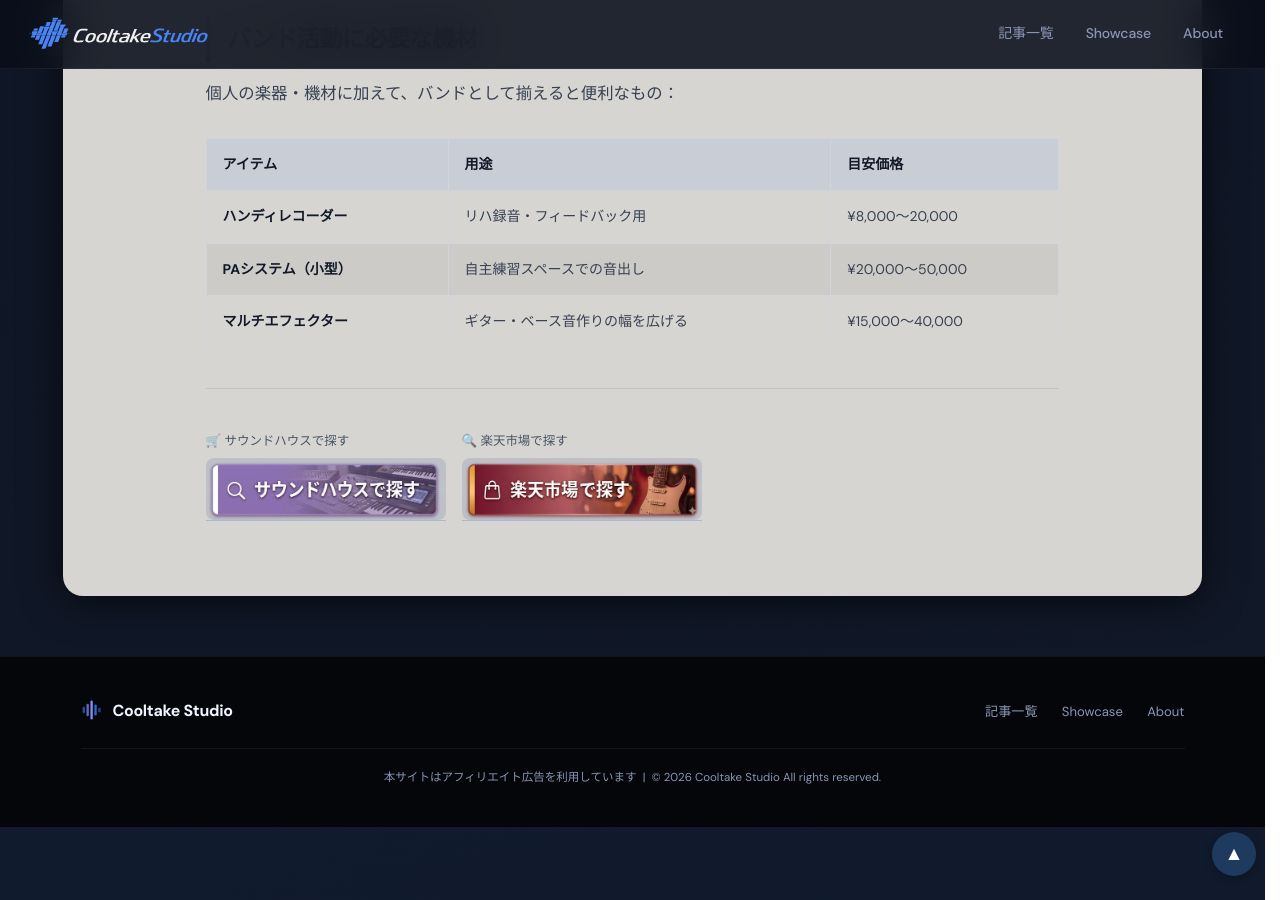
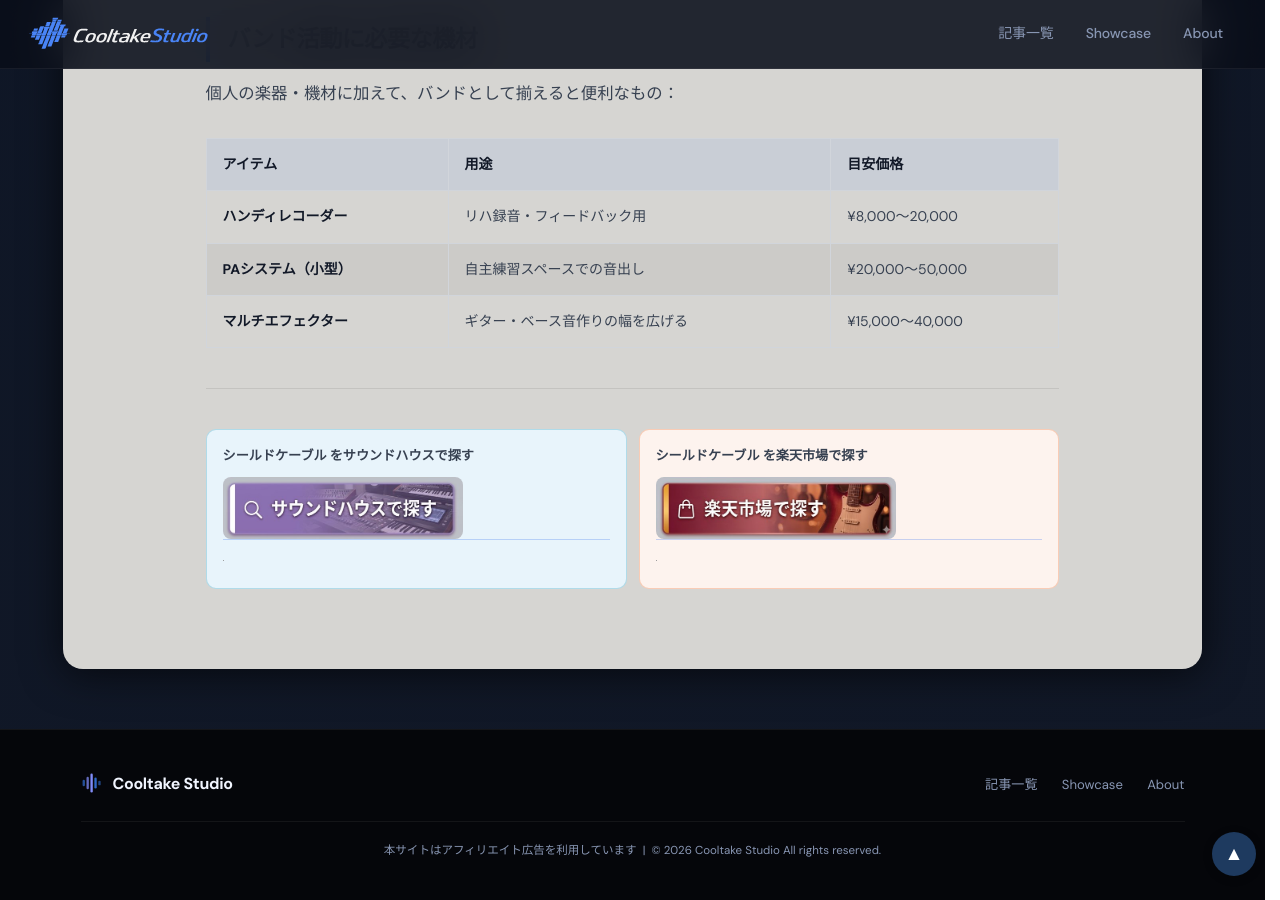
Before and after one commit to cooltake/cooltake-staging, a Jekyll site: the page built from _posts/2026-05-24-band-guide.md, in a window 1280 px wide and 900 px high, scrolled down 4446 px. Built offline with Jekyll 4.4.1, drawn with Linux system fonts in a browser that asks for light colours; some web fonts are replaced; grey boxes are pictures that could not be loaded.

Commit message:
style: unify shop buttons to new design

```diff
--- a/_posts/2026-05-24-band-guide.md
+++ b/_posts/2026-05-24-band-guide.md
@@ -122,9 +122,15 @@
 
 ---
 
-<div style="display:flex;flex-wrap:wrap;gap:1rem;margin:1rem 0;">
-<div><span style="display:block;font-size:.78rem;color:#4b5563;margin-bottom:4px;">🛒 サウンドハウスで探す</span>
-<a href="https://h.accesstrade.net/sp/cc?rk=01001xqc00os63&url=https%3A%2F%2Fwww.soundhouse.co.jp%2Fsearch%2Findex%2F%3Fsearch_all%3D%E3%82%B7%E3%83%BC%E3%83%AB%E3%83%89%E3%82%B1%E3%83%BC%E3%83%96%E3%83%AB" rel="nofollow" referrerpolicy="no-referrer-when-downgrade" style="display:inline-block;text-decoration:none;"><img src="/assets/images/btn-soundhouse.jpg" alt="サウンドハウスで探す" width="240" style="height:auto;border-radius:8px;display:block;"></a></div>
-<div><span style="display:block;font-size:.78rem;color:#4b5563;margin-bottom:4px;">🔍 楽天市場で探す</span>
-<a href="https://hb.afl.rakuten.co.jp/hgc/0b15ddc7.28c5c9ed.0b15ddc8.5d23dd4d/?pc=https%3A%2F%2Fsearch.rakuten.co.jp%2Fsearch%2Fmall%2F%E3%82%A8%E3%83%AC%E3%82%AD%E3%82%AE%E3%82%BF%E3%83%BC%2B%E5%88%9D%E5%BF%83%E8%80%85%2B%E3%82%BB%E3%83%83%E3%83%88%2F" rel="nofollow" referrerpolicy="no-referrer-when-downgrade" style="display:inline-block;text-decoration:none;"><img src="/assets/images/btn-rakuten.jpg" alt="楽天市場で探す" width="240" style="height:auto;border-radius:8px;display:block;"></a></div>
+<div style="display:flex;gap:.75rem;margin:2rem 0;">
+<div style="flex:1;padding:.8rem 1rem 1rem;background:#e8f4fb;border-radius:10px;border:1px solid rgba(8,145,178,.25);">
+<p style="margin:0 0 .5rem;color:#374151;font-size:.82rem;font-weight:bold;">シールドケーブル をサウンドハウスで探す</p>
+<a href="https://h.accesstrade.net/sp/cc?rk=01001xqc00os63&url=https%3A%2F%2Fwww.soundhouse.co.jp%2Fsearch%2Findex%2F%3Fsearch_all%3D%E3%82%B7%E3%83%BC%E3%83%AB%E3%83%89%E3%82%B1%E3%83%BC%E3%83%96%E3%83%AB" rel="nofollow" referrerpolicy="no-referrer-when-downgrade" style="display:block;text-decoration:none;"><img src="/assets/images/btn-soundhouse.jpg" alt="サウンドハウスで探す" width="240" style="height:auto;border-radius:8px;display:block;"></a>
+<img src="https://h.accesstrade.net/sp/rr?rk=01001xqc00os63" width="1" height="1" border="0" alt="" loading="lazy">
 </div>
+<div style="flex:1;padding:.8rem 1rem 1rem;background:#fdf3ee;border-radius:10px;border:1px solid rgba(234,88,12,.25);">
+<p style="margin:0 0 .5rem;color:#374151;font-size:.82rem;font-weight:bold;">シールドケーブル を楽天市場で探す</p>
+<a href="https://hb.afl.rakuten.co.jp/hgc/0b15ddc7.28c5c9ed.0b15ddc8.5d23dd4d/?pc=https%3A%2F%2Fsearch.rakuten.co.jp%2Fsearch%2Fmall%2F%E3%82%A8%E3%83%AC%E3%82%AD%E3%82%AE%E3%82%BF%E3%83%BC%2B%E5%88%9D%E5%BF%83%E8%80%85%2B%E3%82%BB%E3%83%83%E3%83%88%2F" rel="nofollow" referrerpolicy="no-referrer-when-downgrade" style="display:block;text-decoration:none;"><img src="/assets/images/btn-rakuten.jpg" alt="楽天市場で探す" width="240" style="height:auto;border-radius:8px;display:block;"></a>
+<img src="//i.moshimo.com/af/i/impression?a_id=5565352&amp;p_id=54&amp;pc_id=54&amp;pl_id=616" width="1" height="1" style="border:none;" alt="" loading="lazy">
+</div>
+</div>
```
